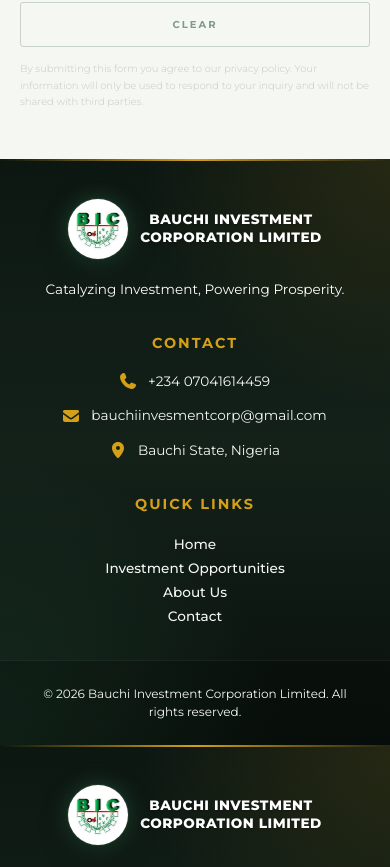
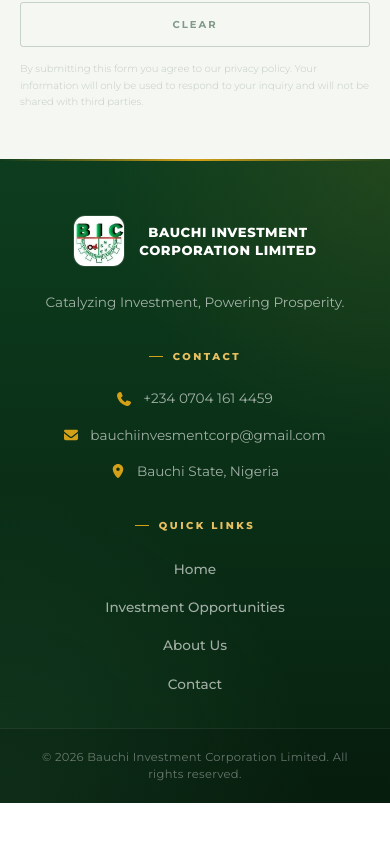
Before and after one commit to Ifiokabasi/Bauchi-investment, a Next.js app: page / in a window 390 px wide. Shown: the part 8377-9244 px from the top of the page. After the commit the page ends 9180 px from the top, so only its background shows below. Built offline with nearby package versions, Linux system fonts and the light colour scheme; a web font is replaced by a local one.

Commit message:
update footer

```diff
--- a/app/components/Footer/Footer.module.css
+++ b/app/components/Footer/Footer.module.css
@@ -1,128 +1,140 @@
 /* components/Footer/Footer.module.css */
 @import url('https://fonts.googleapis.com/css2?family=Montserrat:wght@300;400;500;600;700;800;900&display=swap');
 
+/* ─────────────────────────────────────────
+   Tokens — matched to the hero / ledger
+───────────────────────────────────────── */
 
+.siteFooter {
+  --gd:      #0d3d1e;
+  --gd-deep: #07210f;
+  --gm:      #1a5c2a;
+  --gmi:     #2d7a3e;
+  --gl:      #4caf70;
+  --gold:    #d4a017;
+  --gold-l:  #e8c060;
+  --white:   #ffffff;
+  --off:     rgba(255, 255, 255, 0.62);
+  --off-dim: rgba(255, 255, 255, 0.38);
+  --hair:    rgba(255, 255, 255, 0.08);
 
+  position: relative;
+  overflow: hidden;
+  color: var(--off);
+  font-family: 'Montserrat', sans-serif;
+
+  background:
+    radial-gradient(circle at top right, rgba(212, 160, 23, 0.10), transparent 38%),
+    radial-gradient(circle at bottom left, rgba(76, 175, 112, 0.14), transparent 42%),
+    linear-gradient(180deg, var(--gd) 0%, var(--gd-deep) 100%);
+}
 
 .siteFooter::before {
   content: "";
   position: absolute;
   top: 0;
   left: 0;
-
   width: 100%;
   height: 2px;
-
-  background: linear-gradient(
-    90deg,
-    transparent,
-    #d4a017,
-    transparent
-  );
-
+  background: linear-gradient(90deg, transparent, var(--gold), transparent);
   z-index: 5;
 }
 
-
-
-
-.siteFooter {
-  position: relative;
-  overflow: hidden;
-  color: #e8e9f0;
-
-  background:
-    radial-gradient(
-      circle at top right,
-      rgba(212,160,23,0.12),
-      transparent 35%
-    ),
-    radial-gradient(
-      circle at bottom left,
-      rgba(76,175,112,0.15),
-      transparent 40%
-    ),
-    linear-gradient(
-      180deg,
-      #0d1712 0%,
-      #132119 50%,
-      #09100c 100%
-    );
-}
-
-
+/* ─────────────────────────────────────────
+   Layout
+───────────────────────────────────────── */
 
 .footerInner {
   position: relative;
   z-index: 2;
   max-width: 1280px;
   margin: 0 auto;
-   padding: 6rem 2rem 4rem;
+  padding: 5.5rem 2rem 3.5rem;
   display: grid;
-  grid-template-columns: repeat(auto-fit, minmax(240px, 1fr));
+  grid-template-columns: 1.3fr 1fr 1fr;
   gap: 2.5rem;
 }
 
 /* Brand Column */
 .brandColumn {
-  max-width: 300px;
+  max-width: 320px;
 }
 
 .footerLogo {
   display: flex;
   align-items: center;
-  gap: 0.75rem;
-  margin-bottom: 1.25rem;
+  gap: 0.875rem;
+  margin-bottom: 1.5rem;
 }
 
 .logoIcon {
-  color: #4caf70;
-  transition: color 0.3s ease;
-  filter: drop-shadow(0 0 10px rgba(76, 175, 112, 0.3));
+  flex-shrink: 0;
+  display: flex;
+  align-items: center;
+  justify-content: center;
+  width: 52px;
+  height: 52px;
+  border-radius: 12px;
+  background: rgba(255, 255, 255, 0.04);
+  border: 1px solid var(--hair);
+  overflow: hidden;
+  transition: border-color 0.3s ease;
+}
+
+.logoIcon:hover {
+  border-color: rgba(212, 160, 23, 0.4);
+}
+
+.logoImage {
+  width: 100%;
+  height: 100%;
+  object-fit: cover;
 }
 
 .footerLogoName {
-  font-size: 0.85rem;
+  font-size: 0.82rem;
   font-weight: 800;
-  line-height: 1.3;
-  letter-spacing: 0.5px;
-  color: #ffffff;
-  text-shadow: 0 1px 2px rgba(0, 0, 0, 0.2);
-  font-family: 'Montserrat', sans-serif;
+  line-height: 1.4;
+  letter-spacing: 0.6px;
+  color: var(--white);
 }
 
 .footerTagline {
   font-size: 0.85rem;
-  line-height: 1.5;
-  color: #ffffff;
+  line-height: 1.65;
+  color: var(--off);
   margin: 0;
   font-weight: 400;
-  font-family: 'Montserrat', sans-serif;
+  max-width: 260px;
 }
 
-/* Column Titles */
+/* Column Titles — echoes the ledger's gold eyebrow label */
 .columnTitle {
-  font-size: 0.9rem;
+  font-size: 10px;
   text-transform: uppercase;
-  margin: 0 0 1.25rem 0;
-  position: relative;
-  display: inline-block;
-  font-family: 'Montserrat', sans-serif;
-  color: #d4a017;
-  font-weight: 700;
-  letter-spacing: 2px;
+  margin: 0 0 1.5rem 0;
+  display: flex;
+  align-items: center;
+  gap: 10px;
+  color: var(--gold-l);
+  font-weight: 800;
+  letter-spacing: 2.5px;
 }
 
-
-
-
-
+.columnTitle::before {
+  content: "";
+  display: block;
+  width: 14px;
+  height: 1px;
+  background: var(--gold);
+  flex-shrink: 0;
+}
 
 /* Contact Column */
 .contactList {
   display: flex;
   flex-direction: column;
-  gap: 0.875rem;
+  gap: 1rem;
 }
 
 .contactItem {
@@ -130,55 +142,24 @@
   align-items: center;
   gap: 0.75rem;
   font-size: 0.85rem;
-  color: var( --off-white);
+  color: var(--off);
   text-decoration: none;
-  transition: all 0.25s ease;
+  transition: color 0.25s ease, transform 0.25s ease;
   font-weight: 400;
-  font-family: 'Montserrat', sans-serif;
 }
 
-.contactItem:hover {
-  color: #d4a017;
-  transform: translateX(4px);
+a.contactItem:hover {
+  color: var(--gold-l);
+  transform: translateX(3px);
 }
 
 .contactIcon {
-  width: 16px;
-  height: 16px;
-  color: #d4a017;
+  width: 14px;
+  height: 14px;
+  color: var(--gold);
+  flex-shrink: 0;
 }
 
-/* logo */
-.logoImage {
-  width: 45px;
-  height: 45px;
-  border-radius: 30%;
-  object-fit: cover;
-
-}
-
-.logoIcon{
-  display: flex;
-  align-items: center;
-  justify-content: center;
-  width: 60px;
-  height: 60px;
-  border-radius: 50%;
-
-  background:var(--white);
-
-  box-shadow:
-    0 10px 30px rgba(0,0,0,0.25),
-    0 0 0 1px rgba(255,255,255,0.08);
-
-  transition: all 0.4s ease;
-
-}
-
-
-.logoIcon:hover {
-  transform: translateY(-3px);
-}
 /* Links Column */
 .linksList {
   list-style: none;
@@ -186,115 +167,66 @@
   margin: 0;
   display: flex;
   flex-direction: column;
-  gap: 0.rem;
+  gap: 0.9rem;
 }
 
-
-
-
-
 .linksList li a {
+  position: relative;
   display: inline-flex;
   align-items: center;
   gap: 0.5rem;
   font-size: 0.85rem;
-  color: var(--off-white);
+  color: var(--off);
   text-decoration: none;
-  transition: all 0.25s ease;
+  transition: color 0.25s ease;
   font-weight: 500;
-  font-family: 'Montserrat', sans-serif;
-}
-
-/* .linksList li a:hover {
-  color: #d4a017;
-  transform: translateX(4px);
-} */
-
-
-.linksList li a {
-  position: relative;
 }
 
 .linksList li a::after {
   content: "";
   position: absolute;
   left: 0;
-  bottom: -3px;
-
+  bottom: -4px;
   width: 0;
   height: 1px;
+  background: var(--gold);
+  transition: width 0.35s ease;
+}
 
-  background: #d4a017;
-  transition: width 0.35s ease;
+.linksList li a:hover {
+  color: var(--white);
 }
 
 .linksList li a:hover::after {
   width: 100%;
 }
 
-
-
-
-
-
-
-
-
-
-.linkIcon {
-  width: 12px;
-  height: 12px;
-  opacity: 0.6;
-  transition: opacity 0.25s ease;
-}
-
-.linksList li a:hover .linkIcon {
-  opacity: 1;
-}
-
 /* Social Column */
 .socialIcons {
   display: flex;
-  gap: 1rem;
+  gap: 0.75rem;
 }
 
 .socialBtn {
   display: flex;
   align-items: center;
   justify-content: center;
-  width: 38px;
-  height: 38px;
+  width: 36px;
+  height: 36px;
   border-radius: 50%;
-  background: rgba(255, 255, 255, 0.05);
-  color: #c8cbd8;
-  font-size: 1.1rem;
-  transition: all 0.7s cubic-bezier(0.2, 0.9, 0.4, 1.1);
+  background: rgba(255, 255, 255, 0.04);
+  color: var(--off);
+  font-size: 0.95rem;
+  transition: background 0.3s ease, color 0.3s ease, transform 0.3s ease, border-color 0.3s ease;
   text-decoration: none;
-  border: 1px solid rgba(255, 255, 255, 0.08);
+  border: 1px solid var(--hair);
 }
 
-/* .socialBtn:hover {
-  background: linear-gradient(135deg, #4caf70, #2e7d32);
-  color: white;
+.socialBtn:hover {
+  transform: translateY(-3px);
+  background: linear-gradient(135deg, var(--gold), var(--gold-l));
+  color: var(--gd);
   border-color: transparent;
-  transform: translateY(-3px);
-  box-shadow: 0 8px 20px rgba(76, 175, 112, 0.3);
-} */
-
-.socialBtn:hover {
-  transform: translateY(-4px);
-
-  background:
-    linear-gradient(
-      135deg,
-      #d4a017,
-      #f0c84b
-    );
-
-  color: #0f1115;
-
-  box-shadow:
-    0 12px 30px rgba(212,160,23,0.35);
 }
 
 /* Footer Bottom */
@@ -302,12 +234,12 @@
   position: relative;
   z-index: 2;
   text-align: center;
-  padding: 1.5rem 2rem;
-  border-top: 1px solid rgba(255, 255, 255, 0.06);
-  font-size: 0.75rem;
-  color: var(--off-white);
-  background: rgba(0, 0, 0, 0.2);
-  font-family: 'Montserrat', sans-serif;
+  padding: 1.25rem 2rem;
+  border-top: 1px solid var(--hair);
+  font-size: 0.72rem;
+  letter-spacing: 0.3px;
+  color: var(--off-dim);
+  background: rgba(0, 0, 0, 0.15);
   font-weight: 400;
 }
 
@@ -315,21 +247,20 @@
   margin: 0;
 }
 
+/* ─────────────────────────────────────────
+   Responsive
+───────────────────────────────────────── */
 
-
-/* Responsive */
 @media (max-width: 768px) {
   .footerInner {
-    padding: 2.5rem 1.5rem 2rem;
-    gap: 2rem;
+    grid-template-columns: 1fr 1fr;
+    padding: 3.5rem 1.5rem 2rem;
+    gap: 2.25rem;
   }
 
   .brandColumn {
+    grid-column: 1 / -1;
     max-width: 100%;
-  }
-
-  .columnTitle {
-    margin-bottom: 1rem;
   }
 }
 
@@ -337,15 +268,19 @@
   .footerInner {
     grid-template-columns: 1fr;
     text-align: center;
+    gap: 2.25rem;
   }
 
   .footerLogo {
     justify-content: center;
   }
 
-  .columnTitle::after {
-    left: 50%;
-    transform: translateX(-50%);
+  .footerTagline {
+    max-width: 100%;
+  }
+
+  .columnTitle {
+    justify-content: center;
   }
 
   .contactItem {
@@ -360,3 +295,9 @@
     justify-content: center;
   }
 }
+
+@media (prefers-reduced-motion: reduce) {
+  .socialBtn, .logoIcon, a.contactItem, .linksList li a, .linksList li a::after {
+    transition: none;
+  }
+}
--- a/app/components/Footer/Footer.tsx
+++ b/app/components/Footer/Footer.tsx
@@ -12,7 +12,6 @@
   faPhone,
   faEnvelope,
   faLocationDot,
-  faArrowRight,
 } from "@fortawesome/free-solid-svg-icons";
 import styles from "./Footer.module.css";
 
@@ -35,9 +34,6 @@
 
   return (
     <footer className={styles.siteFooter}>
-      {/* Cinematic gradient overlay */}
-      <div className={styles.cinematicOverlay} />
-
       <div className={styles.footerInner}>
         {/* ── Brand Column ── */}
         <div className={styles.brandColumn}>
@@ -55,7 +51,7 @@
               CORPORATION LIMITED
             </div>
           </div>
-          <p className={styles.footerTagline} >
+          <p className={styles.footerTagline}>
             Catalyzing Investment, Powering Prosperity.
           </p>
         </div>
@@ -64,9 +60,9 @@
         <div className={styles.contactColumn}>
           <h3 className={styles.columnTitle}>Contact</h3>
           <div className={styles.contactList}>
-            <a href="tel:+2348031234567" className={styles.contactItem}>
+            <a href="tel:+2347041614459" className={styles.contactItem}>
               <FontAwesomeIcon icon={faPhone} className={styles.contactIcon} />
-              <span>+234 07041614459</span>
+              <span>+234 0704 161 4459</span>
             </a>
             <a href="mailto:bauchiinvesmentcorp@gmail.com" className={styles.contactItem}>
               <FontAwesomeIcon icon={faEnvelope} className={styles.contactIcon} />
@@ -85,10 +81,7 @@
           <ul className={styles.linksList}>
             {quickLinks.map((link) => (
               <li key={link.label}>
-                <Link href={link.href}>
-                  {/* <FontAwesomeIcon icon={faArrowRight} className={styles.linkIcon} /> */}
-                  {link.label}
-                </Link>
+                <Link href={link.href}>{link.label}</Link>
               </li>
             ))}
           </ul>
--- a/app/layout.tsx
+++ b/app/layout.tsx
@@ -48,7 +48,7 @@
       className={`${montserrat.variable} ${montserrat.variable} h-full antialiased`}
     >
 
-      <body className="min-h-full flex flex-col"> <Navbar/>{children}<Footer/></body>
+      <body className="min-h-full flex flex-col"> <Navbar/>{children}</body>
     </html>
   );
 }
--- a/app/page.tsx
+++ b/app/page.tsx
@@ -18,7 +18,7 @@
       <Sectors />
       <Team />
       <ContactPage />
-      <Footer />
+      <Footer/>
     </>
   );
 }
```
